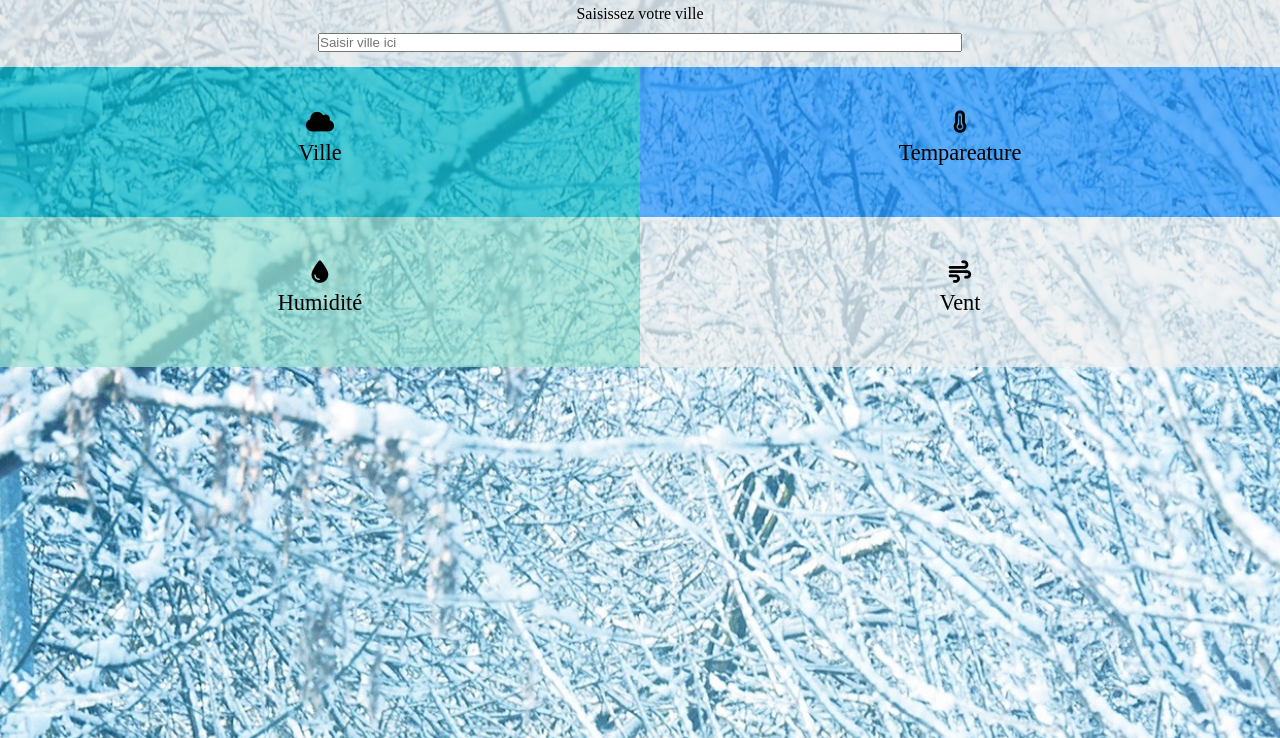
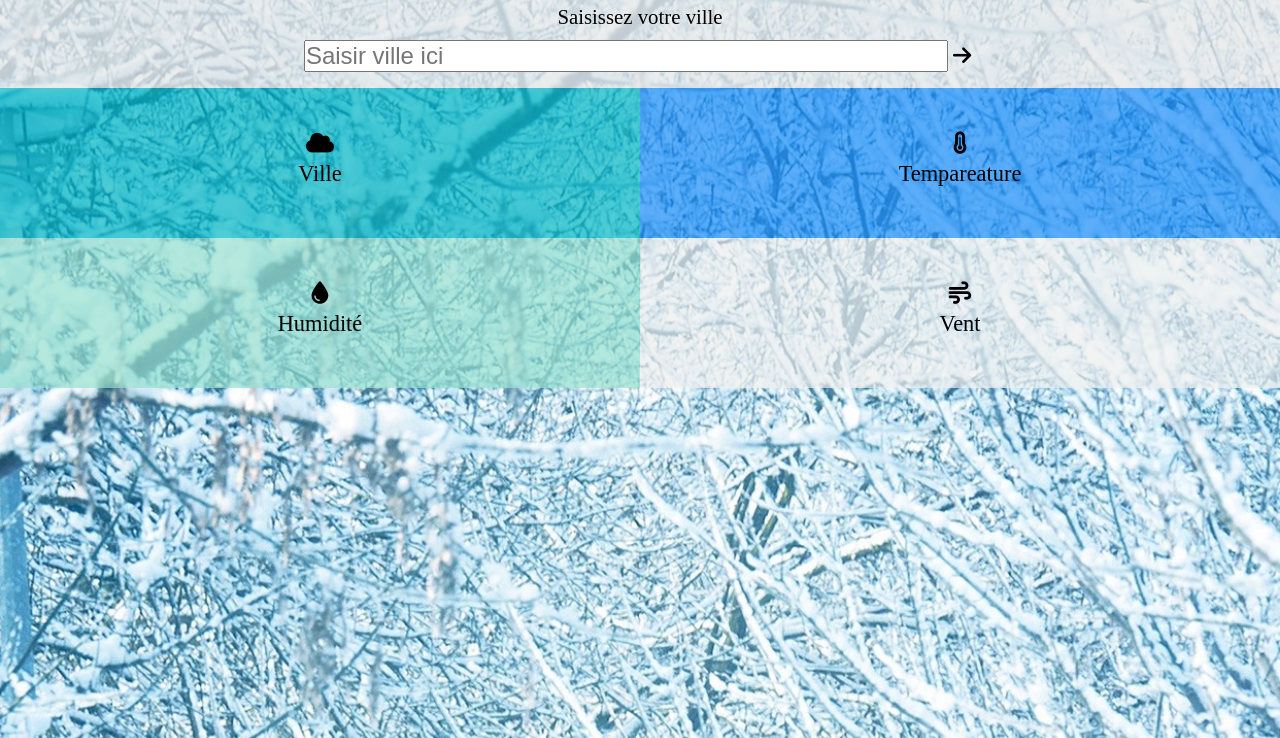
Before and after one commit to JonathanChosson/meteo, a website: page index.html in a window 1280 px wide. Shown: the part 62-800 px from the top of the page. Drawn offline with Linux system fonts and the light colour scheme.

Commit message:
[Build] main.js :sparkles: Ajout d'un bouton submit

```diff
--- a/index.html
+++ b/index.html
@@ -17,6 +17,9 @@
         <form class="header__form">
             <label for="ville">Saisissez votre ville</label>
             <input type="text" maxlength="15" min length="3" name="ville" id="ville" required placeholder="Saisir ville ici" />
+            <button type="submit" class="header__form--btn">
+                <span class="fas fa-arrow-right"></span>
+            </button>
         </form>
         <div id="ville">
 
--- a/js/main.js
+++ b/js/main.js
@@ -1,5 +1,12 @@
-document.getElementById('ville').addEventListener('change', function(){
-    let url = `https://api.openweathermap.org/data/2.5/weather?q=${this.value}&units=metric&appid=4802d916ef4ea849a434c682b46cdb10&lang=fr`;
+let ville;
+document.querySelector('#ville').addEventListener('change', function(){
+    ville = this.value;
+})
+
+document.querySelector('.header__form--btn').addEventListener('click', function(event){
+    event.preventDefault();
+    console.log(ville);
+    let url = `https://api.openweathermap.org/data/2.5/weather?q=${ville}&units=metric&appid=4802d916ef4ea849a434c682b46cdb10&lang=fr`;
     fetch(url)
         .then((reponse) =>
         reponse.json()
--- a/sass/_header.scss
+++ b/sass/_header.scss
@@ -9,15 +9,24 @@
     }
     &__form {
         display: flex;
-        flex-flow: column wrap;
+        flex-flow: row wrap;
         justify-content: center;
         align-items: center;
         & input{
             width: 50%;
             color: black;
+            font-size: 1.5rem;
         }
         & label{
             padding: 10px;
+            font-size: 1.3rem;
+            flex: 1 100%;
+        }
+        &--btn{
+            border: none;
+            background-color: transparent;
+            padding: 5px;
+            font-size: 1.3rem;
         }
     }
 }
```
Also changed, not shown: public/style.css, 1 other file.
